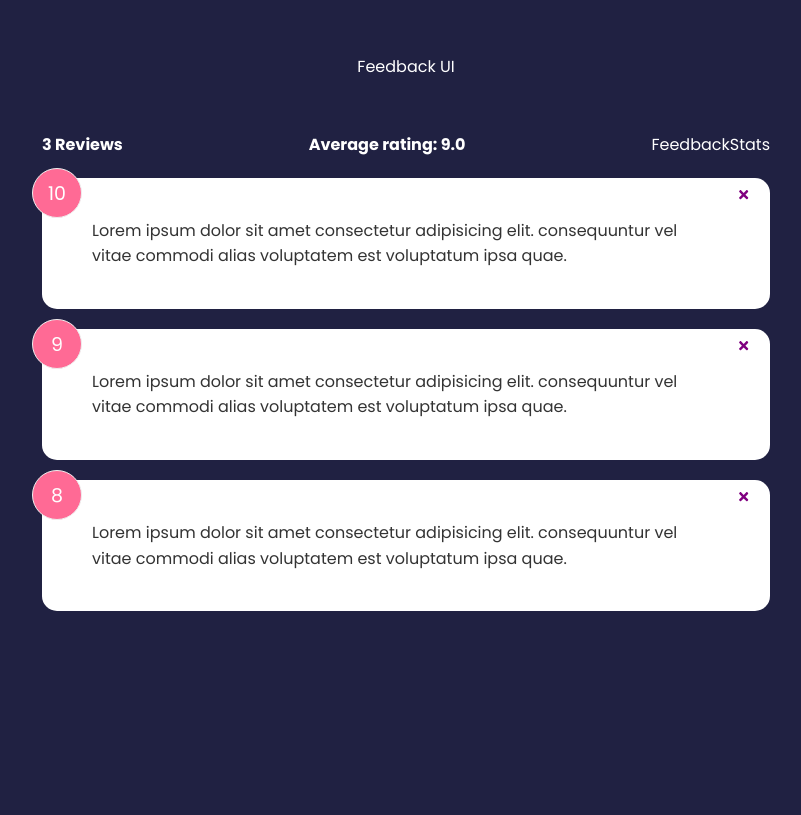
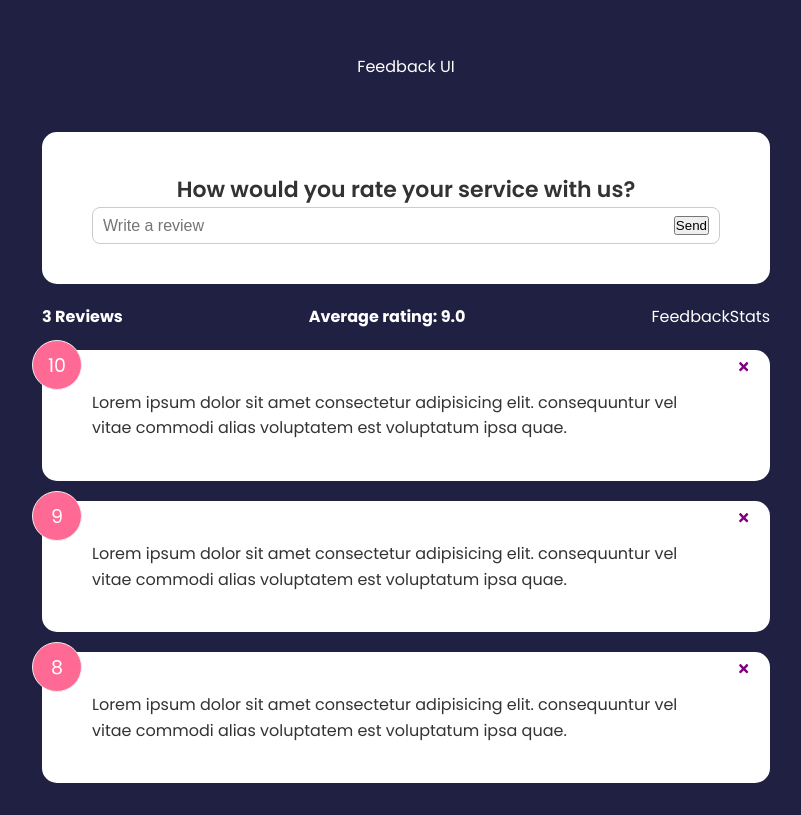
Before and after one commit to mikathefinn/Feedback-UI, a React (Vite) app: page / in a window 1280 px wide. Shown: the whole page, without its empty margins (234-1035 px from the left). Built offline with nearby package versions, Linux system fonts and the light colour scheme; the HTML template or start-up script is replaced by a standard one.

Commit message:
feedback form added

```diff
--- a/src/App.jsx
+++ b/src/App.jsx
@@ -4,6 +4,7 @@
 import FeedbackData from './data/FeedbackData';
 import FeedbackList from './components/FeedbackList';
 import FeedbackStats from './components/FeedbackStats';
+import FeedbackForm from './components/FeedbackForm';
 
 function App() {
   const [feedback, setFeedback] = useState(FeedbackData);
@@ -26,6 +27,7 @@
     <>
       <Header />
       <div className="container">
+      <FeedbackForm />
       <FeedbackStats feedback={feedback}/>
         <FeedbackList feedback={feedback} handleDelete={deleteFeedback} />
       </div>
--- /dev/null
+++ b/src/components/FeedbackForm.jsx
@@ -0,0 +1,30 @@
+import React from 'react';
+import { useState } from 'react';
+import Card from './shared/Card';
+
+function FeedbackForm() {
+  const [text, setText] = useState('');
+  const handleTextChange = (event) => {
+    setText(event.target.value);
+  };
+  return (
+    <Card>
+      <form>
+        <h2>How would you rate your service with us?</h2>
+        {/*todo-- rating select component*/}
+        <div className="input-group">
+          <input
+            onChange={handleTextChange}
+            type="text"
+            placeholder="Write a review"
+            value={text}
+          />
+
+          <button type="submit">Send</button>
+        </div>
+      </form>
+    </Card>
+  );
+}
+
+export default FeedbackForm;
```
